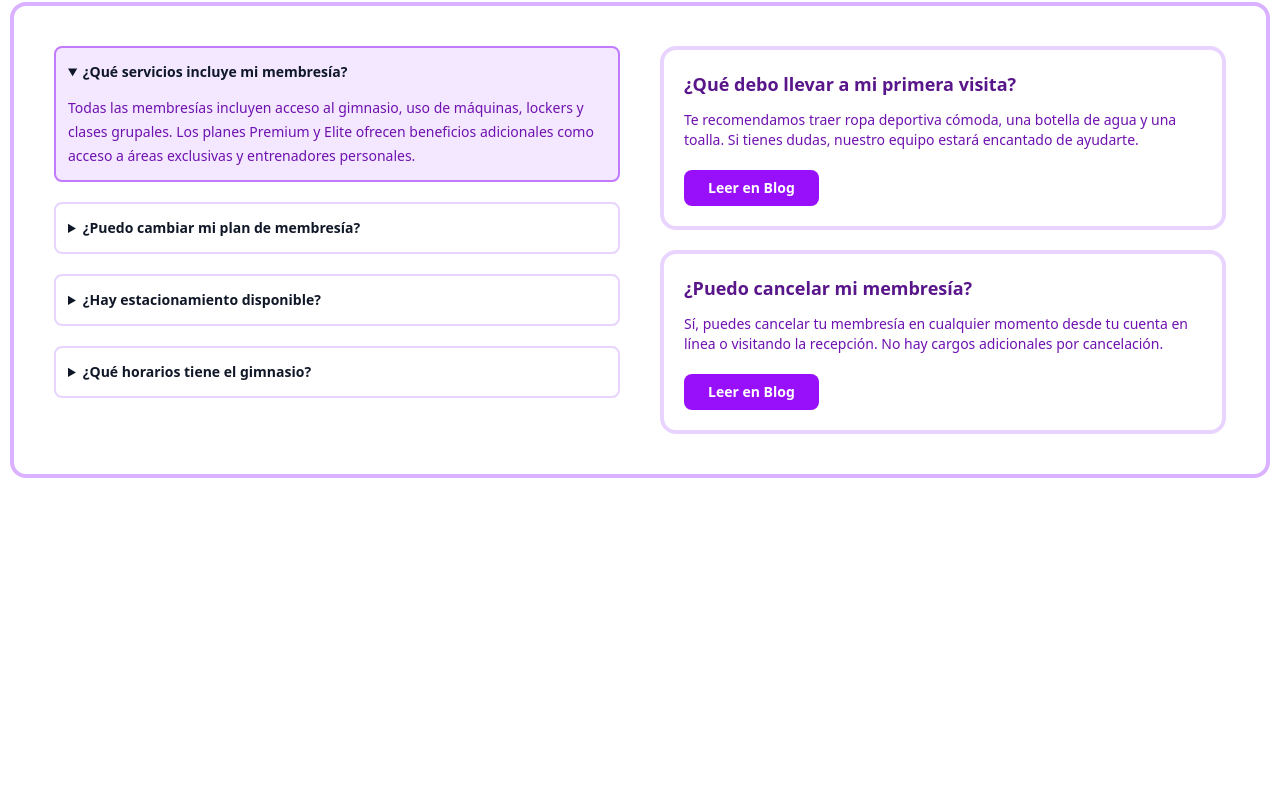
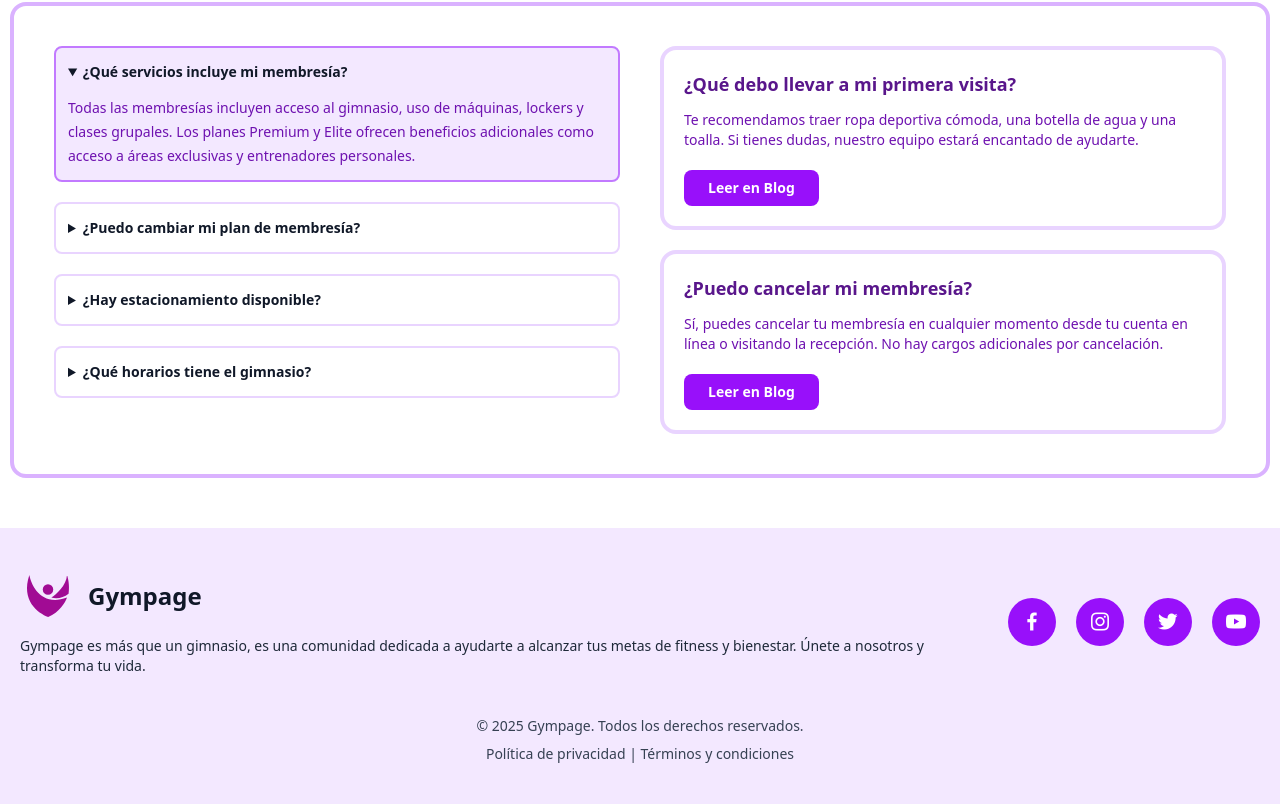
Before and after one commit to Seb-RM/Tailwind_Css_Html-Gym-Web-Page, a website built with Vite: page index.html in a window 1280 px wide. Shown: the part 4273-5077 px from the top of the page. Before the commit the page ends 4801 px from the top, so only its background shows below. Built offline with nearby package versions, Linux system fonts and the light colour scheme.

Commit message:
chore: agregar pie de página con logo, descripción y enlaces a redes sociales en index.html

```diff
--- a/index.html
+++ b/index.html
@@ -760,5 +760,60 @@
         </div>
       </section>
     </main>
+    <!-- Footer -->
+    <footer class="bg-purple-100 py-10 text-white">
+      <div class="container mx-auto px-5 lg:max-w-7xl">
+        <div
+          class="flex flex-col items-center gap-10 md:flex-row md:justify-between"
+        >
+          <!-- Logo y Descripción -->
+          <div class="text-center md:text-left">
+            <a class="flex items-center justify-center gap-3 md:justify-start">
+              <img
+                src="/gympageicon.svg"
+                alt="Logo de Gympage"
+                class="w-14"
+              />
+              <h2 class="text-2xl font-bold text-gray-900">Gympage</h2>
+            </a>
+            <p class="mt-3 text-sm text-gray-800">
+              Gympage es más que un gimnasio, es una comunidad dedicada a
+              ayudarte a alcanzar tus metas de fitness y bienestar. Únete a
+              nosotros y transforma tu vida.
+            </p>
+          </div>
+
+          <!-- Redes Sociales -->
+          <div class="flex justify-center gap-5 md:justify-end">
+            <a href="#" aria-label="Facebook" class="flex size-12 items-center justify-center
+            rounded-full bg-purple-600 text-2xl transition-all duration-200 hover:-translate-y-2 hover:scale-110 hover:bg-purple-700">
+              <i class="bx bxl-facebook"></i>
+            </a>
+            <a href="#" aria-label="Instagram" class="flex size-12 items-center justify-center
+            rounded-full bg-purple-600 text-2xl transition-all duration-200 hover:-translate-y-2 hover:scale-110 hover:bg-purple-700">
+              <i class="bx bxl-instagram"></i>
+            </a>
+            <a href="#" aria-label="Twitter" class="flex size-12 items-center justify-center
+            rounded-full bg-purple-600 text-2xl transition-all duration-200 hover:-translate-y-2 hover:scale-110 hover:bg-purple-700">
+              <i class="bx bxl-twitter"></i>
+            </a>
+            <a href="#" aria-label="YouTube" class="flex size-12 items-center justify-center
+            rounded-full bg-purple-600 text-2xl transition-all duration-200 hover:-translate-y-2 hover:scale-110 hover:bg-purple-700">
+              <i class="bx bxl-youtube"></i>
+            </a>
+          </div>
+        </div>
+
+        <!-- Enlaces adicionales -->
+        <div class="mt-10 text-center text-sm text-gray-700">
+          <p>&copy; 2025 Gympage. Todos los derechos reservados.</p>
+          <p class="mt-2">
+            <a href="#" class="hover:text-purple-500">Política de privacidad</a>
+            |
+            <a href="#" class="hover:text-purple-500">Términos y condiciones</a>
+          </p>
+        </div>
+      </div>
+    </footer>
   </body>
 </html>
```
